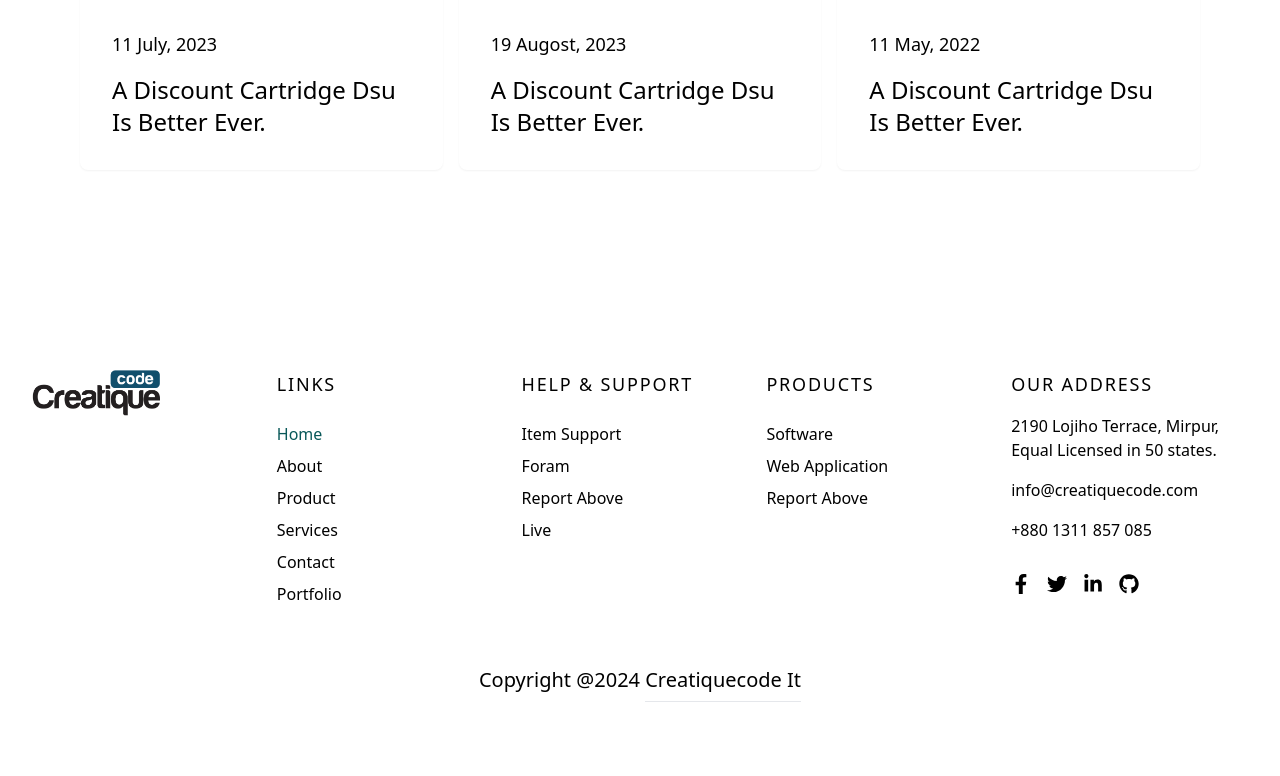
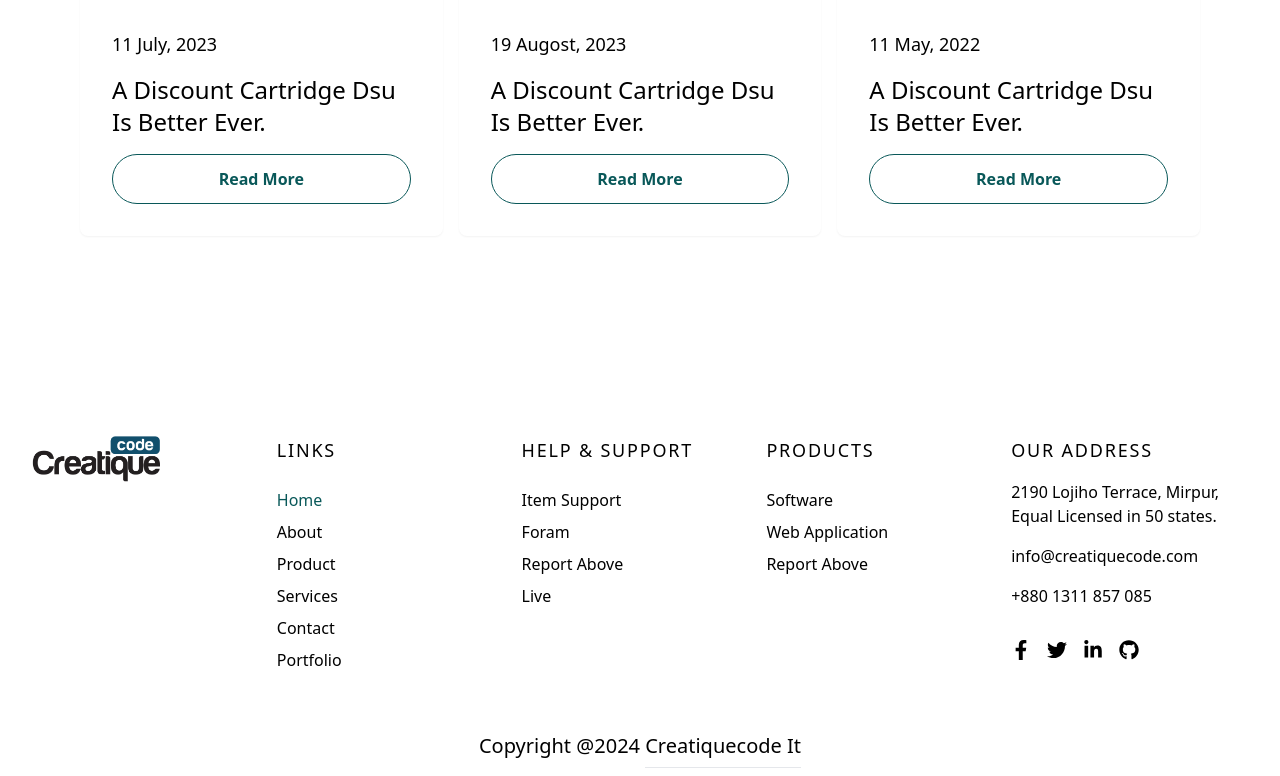
Before and after one commit to ahsanTonmoy/creatiqueCode, a Next.js app: page / in a window 1280 px wide. Shown: the part 4059-4835 px from the top of the page. Before the commit the page ends 4769 px from the top, so only its background shows below. Built offline with nearby package versions, Linux system fonts and the light colour scheme.

Commit message:
add hover outline btn

```diff
--- a/src/app/style.css
+++ b/src/app/style.css
@@ -71,10 +71,18 @@
     background-color: var(--fillBtn-bg);
 }
 .outLineBtn{
-    border: 2px solid var(--fillBtn-bg);
+    border: 1px solid var(--fillBtn-bg);
     width: 100%;
     cursor: pointer;
     color: #095859;
+}
+.outLineBtn:hover{
+    border: none;
+    width: 100%;
+    cursor: pointer;
+    color: #fff;
+    background-color: var(--fillBtn-bg);
+    transition: .6s;
 }
 
 /* menu */
--- a/src/components/pages/home/articals/Articals.js
+++ b/src/components/pages/home/articals/Articals.js
@@ -1,6 +1,7 @@
 import Image from 'next/image';
 import React from 'react';
 import newsImg from '../../../../assects/image/ils_06.svg'
+import OutLinebtn from '@/components/uiComponent/buttons/OutLinebtn';
 const Articals = () => {
     const post =[
         {
@@ -47,6 +48,12 @@ const Articals = () => {
                                         <div className=' text-2xl font-medium'>
                                            {item.title}
                                         </div>
+
+                                        {/*  */}
+
+                                        <div>
+                                            <OutLinebtn radius={'rounded-full'} btnTitle={'read more'}></OutLinebtn>
+                                        </div>
                                     </div>
                                 )
                             }
--- a/src/components/uiComponent/buttons/OutLinebtn.js
+++ b/src/components/uiComponent/buttons/OutLinebtn.js
@@ -3,7 +3,7 @@ import React from 'react';
 const OutLinebtn = ({radius,btnTitle}) => {
     return (
         <div>
-            <button className={`outLineBtn p-4 ${radius}`}>{btnTitle}</button>
+            <button className={`outLineBtn p-3 ${radius} capitalize font-semibold`}>{btnTitle}</button>
         </div>
     );
 };
```
